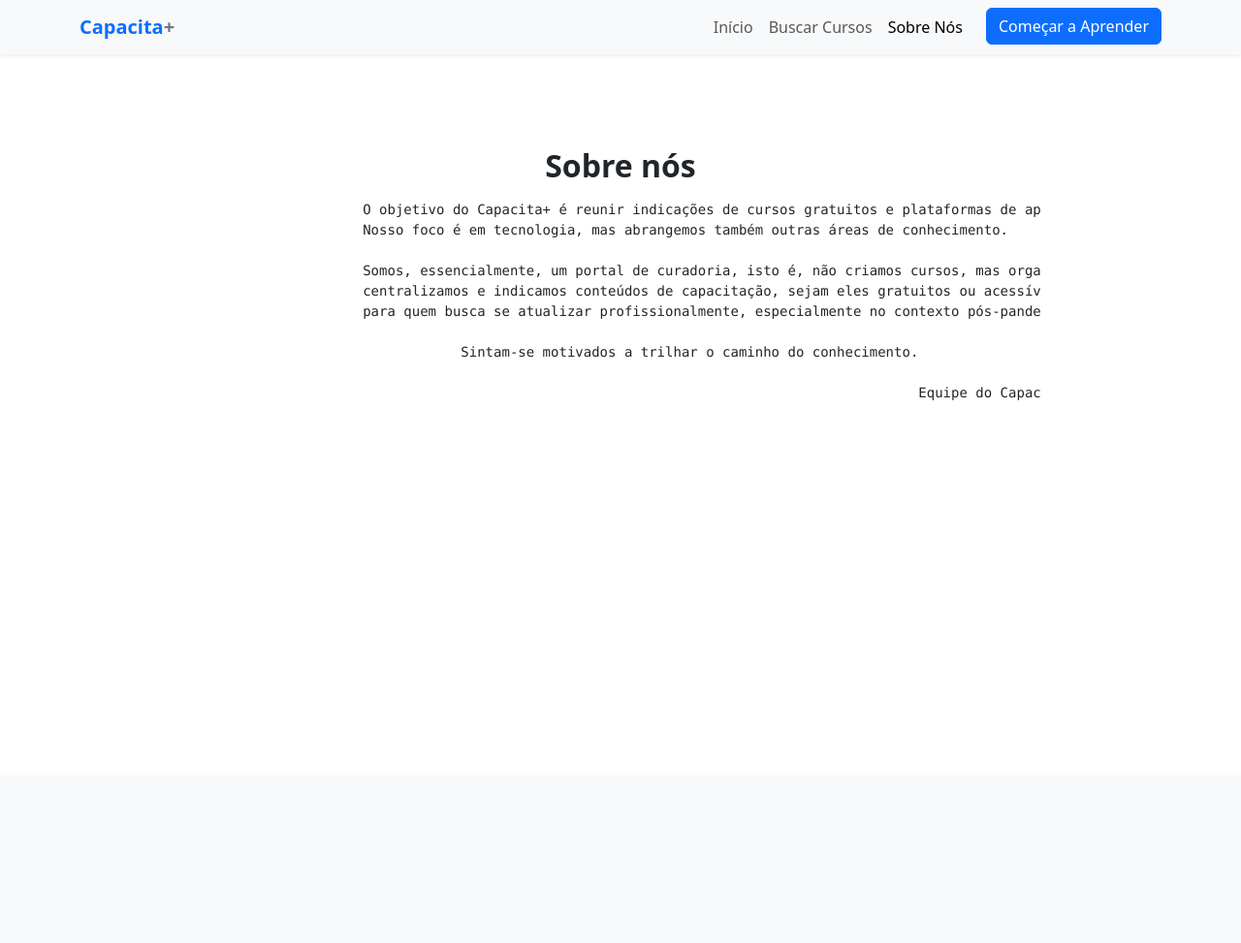
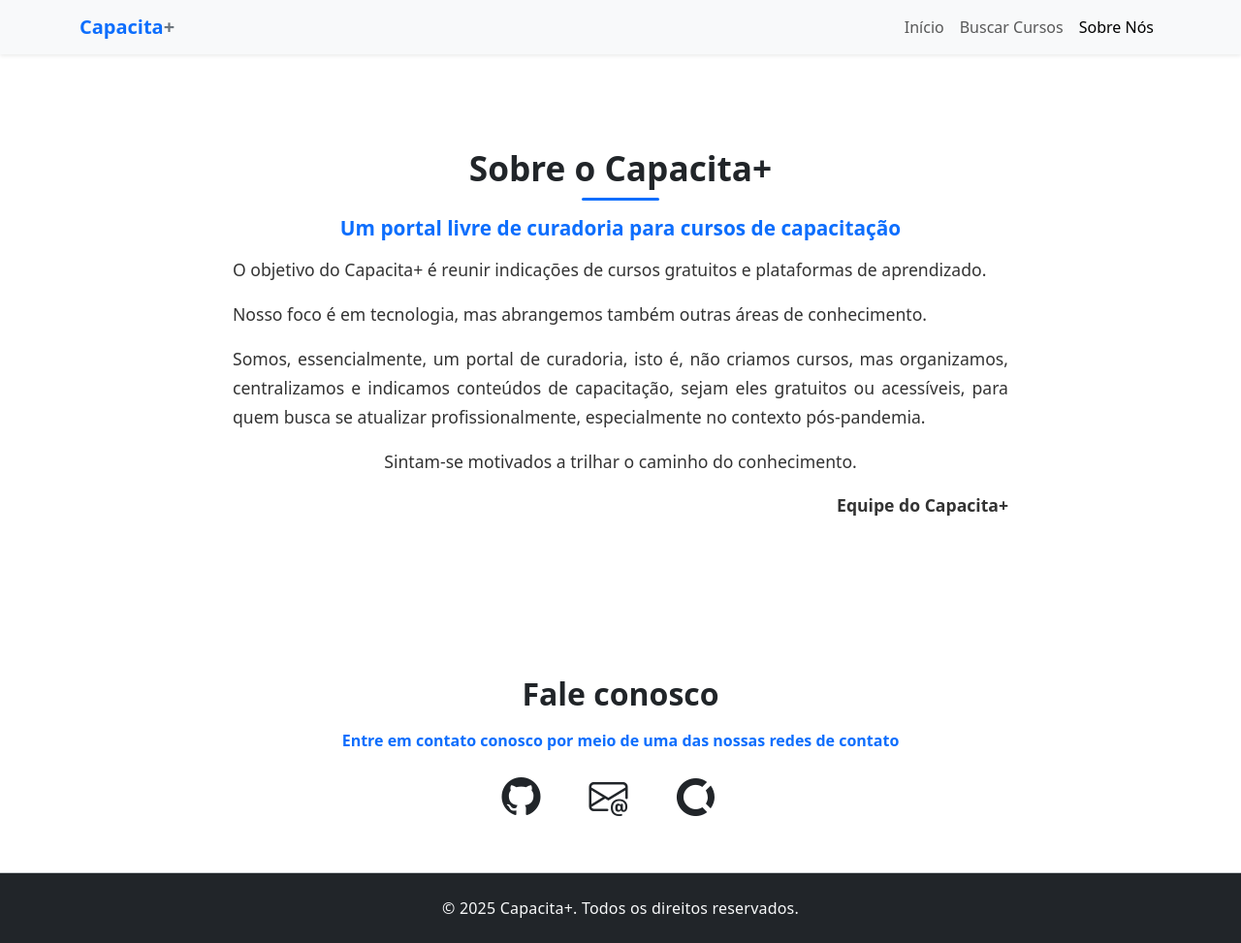
Before and after one commit to HeberFHLemes/capacita-mais, a PHP site: page /sobre.html in a window 1280 px wide. Shown: the whole page at 97% size. Before the commit the page ends 413 px from the top, so only its background shows below. Run offline with PHP 8.4, Linux system fonts and the light colour scheme.

Commit message:
feat: divisão dos filtros também por categoria, bootstrap-icons no head, modelagem da pagina sobre.html - primeiro modelo.

```diff
--- a/css/styles.css
+++ b/css/styles.css
@@ -38,3 +38,73 @@ footer {
   font-size: 1rem;
   letter-spacing: 0.2px;
 }
+
+/* Seção de links para contato - icons */
+#contato-section ul {
+  text-align: center;
+  padding: 0;
+  margin: 0;
+}
+
+#contato-section li {
+  display: inline-block;
+  margin: 0 25px;
+  transition: transform 0.2s ease;
+}
+
+#contato-section li:hover {
+  transform: scale(1.1);
+}
+
+#contato-section ul li:first-child {
+  margin-left: 0px;
+}
+
+/* Texto/seção "Sobre nós" */
+#sobre-section-text {
+  max-width: 800px;
+  margin: 0 auto;
+  text-align: justify;
+  font-size: 1.1rem;
+  line-height: 1.7;
+  color: #333;
+}
+
+#sobre-section h2 {
+  font-size: 2.2rem;
+  text-align: center;
+  position: relative;
+  padding-bottom: 0.8rem;
+  margin-bottom: 1.5rem;
+}
+
+#sobre-section h5 {
+  font-size: 1.3rem;
+}
+
+#sobre-section h2::after {
+  content: "";
+  position: absolute;
+  left: 50%;
+  bottom: 0;
+  transform: translateX(-50%);
+  width: 80px;
+  height: 3px;
+  background-color: #0d6efd;
+  border-radius: 2px;
+}
+
+@media (max-width: 768px) {
+  #sobre-section-text {
+    font-size: 1rem;
+    padding: 0 15px;
+  }
+
+  #sobre-section h2 {
+    font-size: 1.8rem;
+  }
+
+  #sobre-section h5 {
+    font-size: 1.1rem;
+  }
+}
--- a/sobre.html
+++ b/sobre.html
@@ -7,6 +7,10 @@
     <link
       href="https://cdn.jsdelivr.net/npm/bootstrap@5.3.3/dist/css/bootstrap.min.css"
       rel="stylesheet"
+    />
+    <link
+      rel="stylesheet"
+      href="https://cdn.jsdelivr.net/npm/bootstrap-icons@1.11.3/font/bootstrap-icons.min.css"
     />
     <link rel="stylesheet" href="css/styles.css" />
   </head>
@@ -38,42 +42,79 @@
             <li class="nav-item">
               <a class="nav-link active" aria-current="page" href="sobre.html">Sobre Nós</a>
             </li>
-            <li class="nav-item">
-              <a class="btn btn-primary ms-lg-3" href="cursos.html">Começar a Aprender</a>
-            </li>
           </ul>
         </div>
       </div>
     </nav>
 
-    <section class="py-5">
+    <section class="py-5" id="sobre-section">
       <div class="container py-5">
-        <h2 class="text-center mb-3 fw-bold">Sobre nós</h2>
-        <div id="sobre-nos-div" class="mx-auto" style="width: 80%">
-          <div class="container justify-content-center">
-            <pre>
-                    O objetivo do Capacita+ é reunir indicações de cursos gratuitos e plataformas de aprendizado.
-                    Nosso foco é em tecnologia, mas abrangemos também outras áreas de conhecimento.
-
-                    Somos, essencialmente, um portal de curadoria, isto é, não criamos cursos, mas organizamos,
-                    centralizamos e indicamos conteúdos de capacitação, sejam eles gratuitos ou acessíveis,
-                    para quem busca se atualizar profissionalmente, especialmente no contexto pós-pandemia.
-
-                                Sintam-se motivados a trilhar o caminho do conhecimento.
-
-                                                                                        Equipe do Capacita+
-
-                    </pre
-            >
-          </div>
+        <h2 class="text-center mb-3 fw-bold">Sobre o Capacita+</h2>
+        <h5 class="text-center mb-3 fw-semibold text-primary">
+          Um portal livre de curadoria para cursos de capacitação
+        </h5>
+        <div id="sobre-section-text" class="mx-auto" style="text-align: justify">
+          <p class="mb-3">
+            O objetivo do Capacita+ é reunir indicações de cursos gratuitos e plataformas de
+            aprendizado.
+          </p>
+          <p class="mb-3">
+            Nosso foco é em tecnologia, mas abrangemos também outras áreas de conhecimento.
+          </p>
+          <p class="mb-3">
+            Somos, essencialmente, um portal de curadoria, isto é, não criamos cursos, mas
+            organizamos, centralizamos e indicamos conteúdos de capacitação, sejam eles gratuitos ou
+            acessíveis, para quem busca se atualizar profissionalmente, especialmente no contexto
+            pós-pandemia.
+          </p>
+          <p class="mb-3 text-center">Sintam-se motivados a trilhar o caminho do conhecimento.</p>
+          <p class="mb-3 fw-semibold" style="text-align: right">Equipe do Capacita+</p>
         </div>
       </div>
     </section>
 
+    <section class="py-5" id="contato-section">
+      <div class="container">
+        <h2 class="text-center mb-3 fw-bold">Fale conosco</h2>
+        <p class="text-center mb-3 fw-semibold text-primary">
+          Entre em contato conosco por meio de uma das nossas redes de contato
+        </p>
+        <ul class="list-unstyled d-flex justify-content-center">
+          <li>
+            <a
+              href="https://github.com/HeberFHLemes/capacita-mais"
+              target="_blank"
+              aria-label="GitHub"
+              style="text-decoration: none; color: inherit"
+            >
+              <i class="bi bi-github fs-1"></i>
+            </a>
+          </li>
+          <li>
+            <span title="E-mail em breve disponível">
+              <i class="bi bi-envelope-at fs-1"></i>
+            </span>
+          </li>
+          <li>
+            <a
+              href="https://opencollective.com/"
+              target="_blank"
+              aria-label="Open Collective"
+              style="text-decoration: none; color: inherit"
+            >
+              <i class="bi bi-opencollective fs-1"></i>
+            </a>
+          </li>
+        </ul>
+      </div>
+    </section>
+
+    <footer class="bg-dark text-light py-4 mt-auto border-top border-secondary-subtle">
+      <div class="container text-center">
+        <p class="mb-0">&copy; 2025 Capacita+. Todos os direitos reservados.</p>
+      </div>
+    </footer>
+
     <script src="https://cdn.jsdelivr.net/npm/bootstrap@5.3.3/dist/js/bootstrap.bundle.min.js"></script>
-    <link
-      rel="stylesheet"
-      href="https://cdn.jsdelivr.net/npm/bootstrap-icons@1.11.3/font/bootstrap-icons.min.css"
-    />
   </body>
 </html>
```
Also changed, not shown: cursos.html (+21 -24 lines), index.html (+4 -12 lines).
